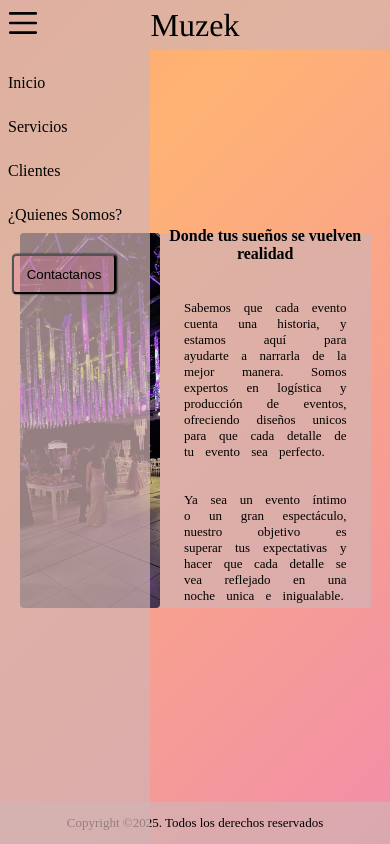
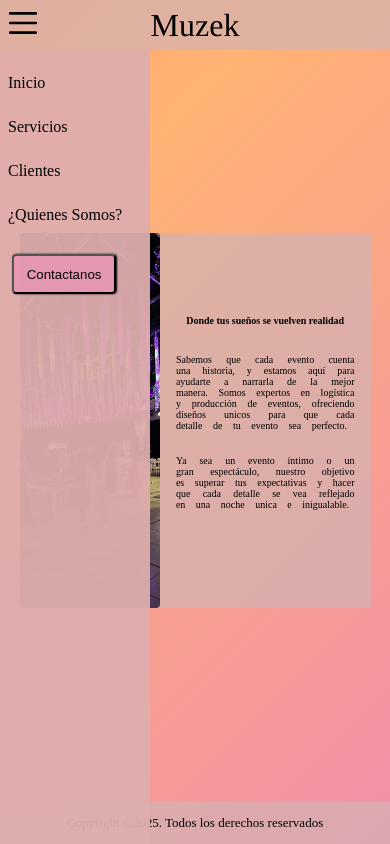
Before and after one commit to JulianRaso/muzek, a React (Vite) app: page / in a window 390 px wide. Both pictures are taken after a click on the icon 23 px from the left and 23 px from the top of the page. Built offline with nearby package versions, Linux system fonts and the light colour scheme.

Commit message:
updating to hash navigation

```diff
--- a/src/components/heather/Header.css
+++ b/src/components/heather/Header.css
@@ -94,6 +94,7 @@ a {
 
   .navbar {
     position: fixed;
+    height: 100%;
     top: 0%;
     z-index: 1;
   }
@@ -103,8 +104,8 @@ a {
     flex-direction: column;
     gap: 26px;
     padding: 24px 12px 0px 8px;
-    background-color: rgba(210, 179, 179, 0.711);
-    height: 100vh;
+    background-color: rgba(223, 173, 173, 0.95);
+    height: 100%;
   }
 
   .navOptions-close {
@@ -114,6 +115,6 @@ a {
   #contactButton {
     width: 80%;
     height: 40px;
-    background-color: rgba(236, 99, 149, 0.226);
+    background-color: rgba(234, 149, 180, 0.83);
   }
 }
--- a/src/components/heather/Header.jsx
+++ b/src/components/heather/Header.jsx
@@ -32,9 +32,9 @@ export default function Header() {
           }
         >
           <a href="/">Inicio</a>
-          <a href="/services">Servicios</a>
-          <a href="/clients">Clientes</a>
-          <a href="/aboutUs">¿Quienes Somos?</a>
+          <a href="/#/services">Servicios</a>
+          <a href="/#/clients">Clientes</a>
+          <a href="/#/aboutUs">¿Quienes Somos?</a>
           <button
             id="contactButton"
             onClick={() =>
--- a/src/components/landingPage/LandingPage.css
+++ b/src/components/landingPage/LandingPage.css
@@ -6,12 +6,18 @@
 }
 
 .information {
+  height: 100%;
   width: 60vw;
   display: flex;
   flex-direction: column;
   justify-content: center;
   align-items: center;
-  text-align: center;
+  gap: 12px;
+}
+
+.title {
+  font-size: x-large;
+  font-weight: 600;
 }
 
 .landingPage img {
@@ -20,16 +26,12 @@
 }
 
 .information p {
-  font-size: 24px;
-  margin: 16px;
+  margin: 8px;
   padding: 8px;
+  font-size: 1.2rem;
   word-spacing: 8px;
   letter-spacing: 1px;
   text-align: justify;
-}
-
-.companyDescription {
-  height: fit-content;
 }
 
 @media (max-width: 1000px) {
@@ -40,11 +42,11 @@
 
   .information p {
     letter-spacing: 0px;
-    font-size: clamp(13px, 2vw, 32px);
+    font-size: clamp(10px, 2vw, 32px);
   }
 
-  .information h2 {
-    font-size: medium;
+  .title {
+    font-size: clamp(10px, 2vw, 32px);
   }
 }
 
--- a/src/components/landingPage/LandingPage.jsx
+++ b/src/components/landingPage/LandingPage.jsx
@@ -28,9 +28,7 @@ export default function LandingPage({ landingPageImages }) {
       </div>
 
       <div className="information">
-        <div>
-          <h2>Donde tus sueños se vuelven realidad</h2>
-        </div>
+        <div className="title">Donde tus sueños se vuelven realidad</div>
         <div className="companyDescription">
           <p>
             Sabemos que cada evento cuenta una historia, y estamos aquí para
```
